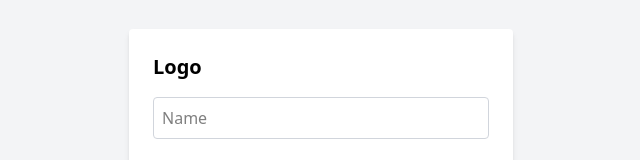
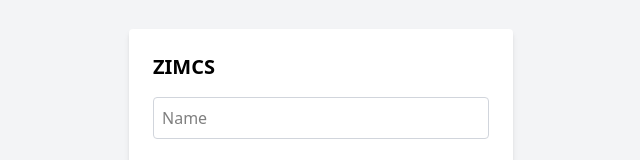
Before and after one commit to zainabwahab-eth/Fitness-Tracker-Project, a React (Vite) app: page / in a window 1280 px wide. Shown: the part 221-381 px from the top of the page, without its empty margins (319-959 px from the left). Built offline with nearby package versions, Linux system fonts and the light colour scheme.

Commit message:
I change the name from logo to ZIMCS

```diff
--- a/src/Components/Loginpage.jsx
+++ b/src/Components/Loginpage.jsx
@@ -16,7 +16,7 @@
         <>
             <div className='flex justify-center items-center h-screen bg-gray-100'>
                 <div className='bg-white p-6 rounded shadow-md w-96'>
-                <h1 className='text-xl font-semibold mb-4'>Logo</h1>
+                <h1 className='text-xl font-semibold mb-4'>ZIMCS</h1>
                     <div className='flex flex-col items-center'>
 
                     <input
```
